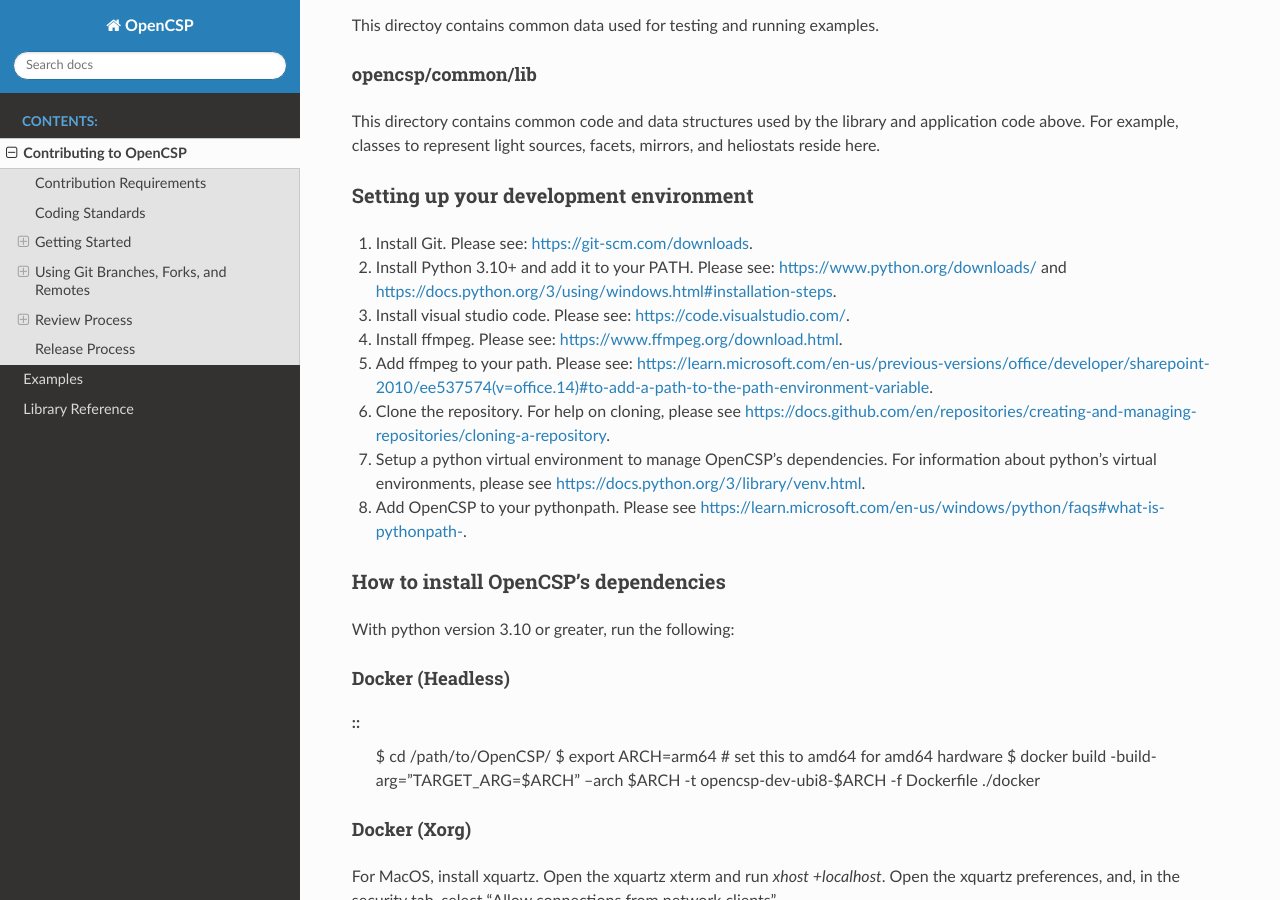
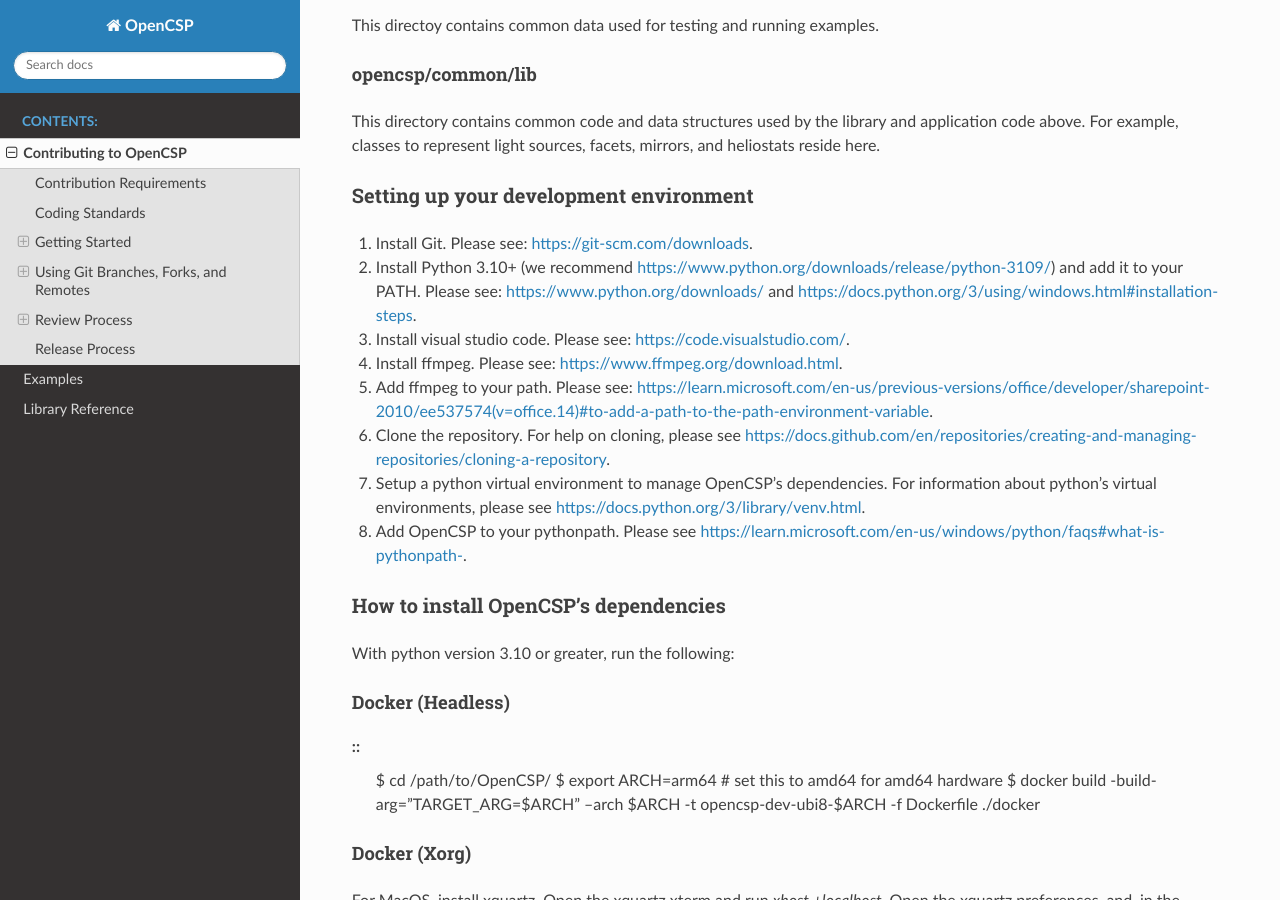
Before and after one commit to sandialabs/OpenCSP, a Sphinx documentation site: the page built from doc/source/contributing.rst, in a window 1280 px wide and 900 px high, scrolled down 3102 px. Built offline with Sphinx 7.4.7 and the Read the Docs theme 3.1.0, drawn with Linux system fonts in a browser that asks for light colours; pages that are not in the unit, such as notebooks, are missing from menus.

Commit message:
Add link to python download

```diff
--- a/doc/source/contributing.rst
+++ b/doc/source/contributing.rst
@@ -153,7 +153,7 @@
 +++++++++++++++++++++++++++++++++++++++
 
 1. Install Git. Please see: https://git-scm.com/downloads.
-2. Install Python 3.10+ and add it to your PATH. Please see: https://www.python.org/downloads/ and https://docs.python.org/3/using/windows.html#installation-steps.
+2. Install Python 3.10+ (we recommend https://www.python.org/downloads/release/python-3109/) and add it to your PATH. Please see: https://www.python.org/downloads/ and https://docs.python.org/3/using/windows.html#installation-steps.
 3. Install visual studio code. Please see: https://code.visualstudio.com/.
 4. Install ffmpeg. Please see:  https://www.ffmpeg.org/download.html.
 5. Add ffmpeg to your path. Please see: `<https://learn.microsoft.com/en-us/previous-versions/office/developer/sharepoint-2010/ee537574(v=office.14)#to-add-a-path-to-the-path-environment-variable>`_.
```
